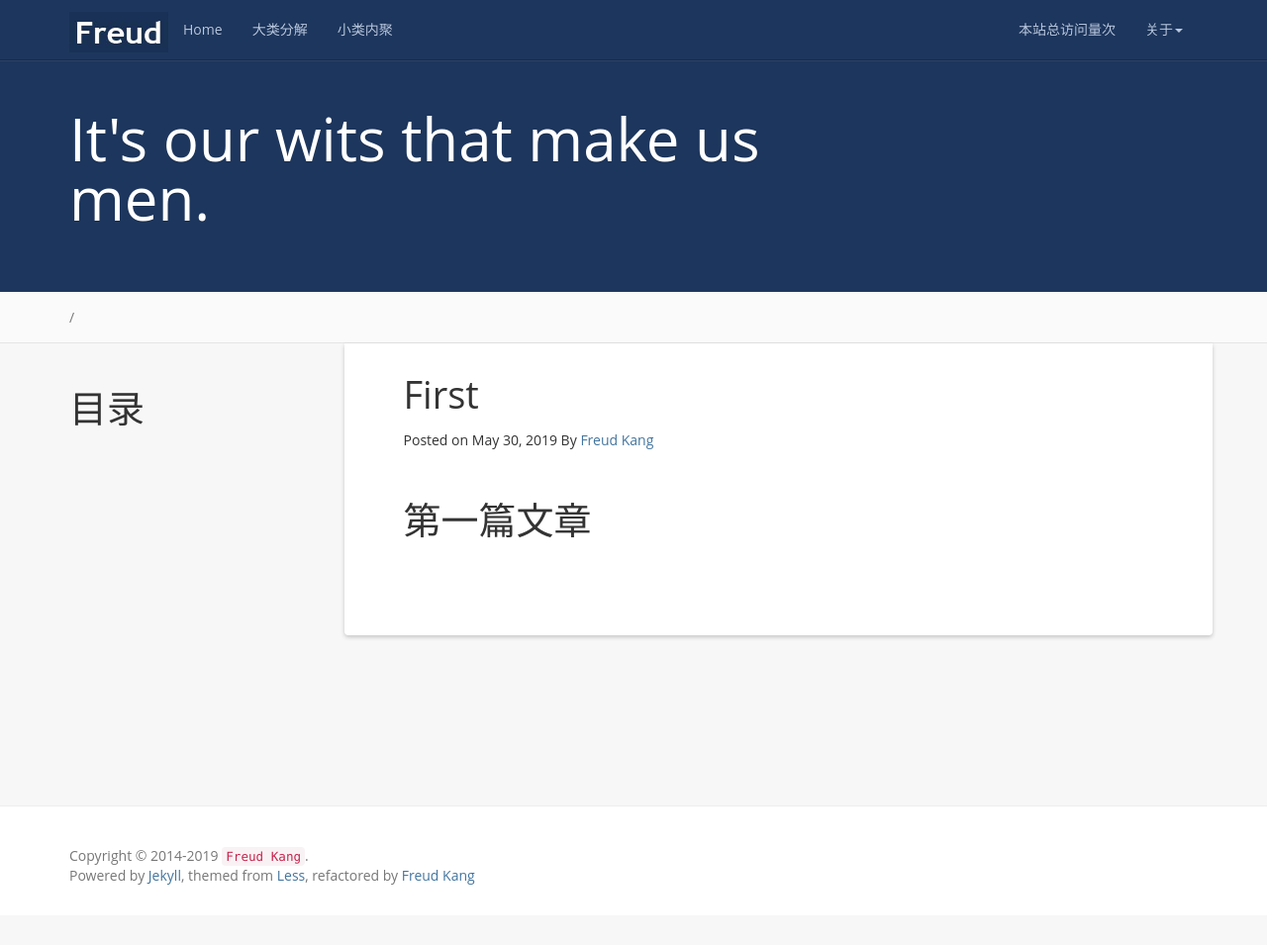
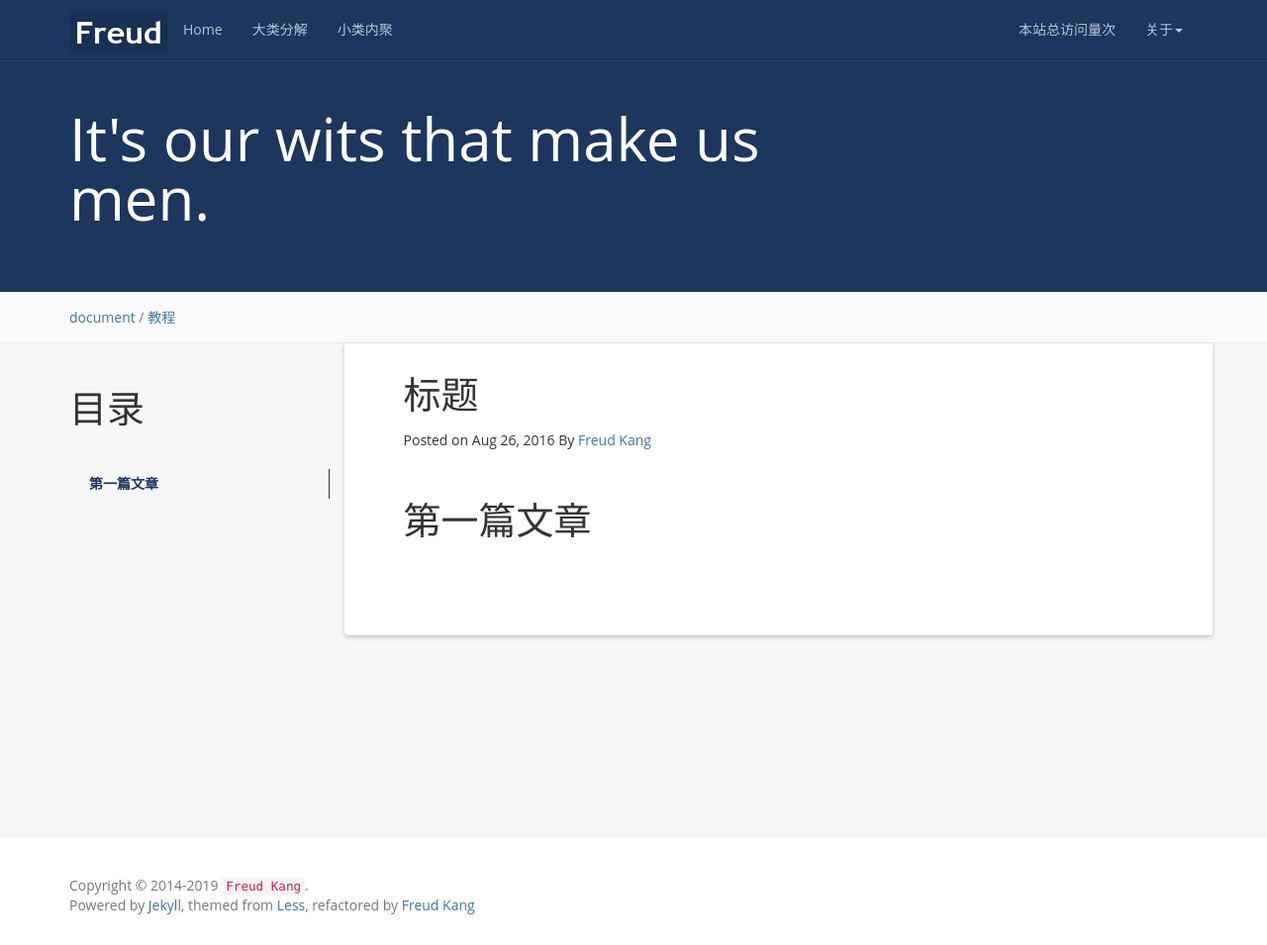
Before and after one commit to fudanchenkun/MyPages, a Jekyll site: the page built from _posts/2019-05-30-first.md, in a window 1280 px wide and 955 px high. Shown: the whole window at 99% size. Built offline with Jekyll 4.4.1, drawn with Linux system fonts in a browser that asks for light colours; nearby versions of some CDN libraries; our own code applies the rules of GitHub Pages for plain Markdown files; a script that is not in the unit is left out; comment, search, counter and statistics services are not loaded.

```diff
--- a/_posts/2019-05-30-first.md
+++ b/_posts/2019-05-30-first.md
@@ -1 +1,17 @@
+---
+layout: post
+#标题配置
+title:  标题
+#时间配置
+date:   2016-08-27 01:08:00 +0800
+#大类配置
+categories: document
+#小类配置
+tag: 教程
+---
+
+* content
+{:toc}
+
+
 # 第一篇文章
```
